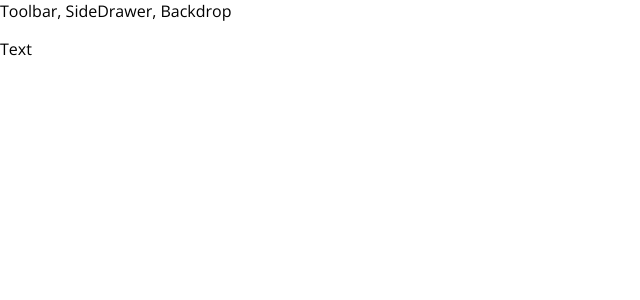
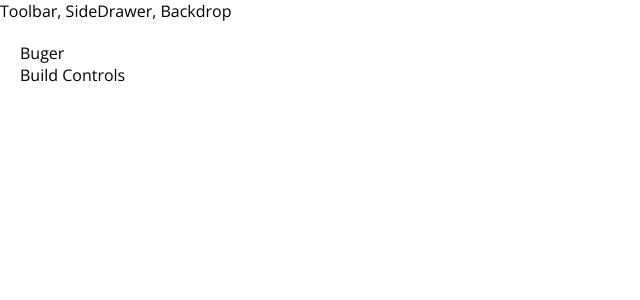
Before and after one commit to nenadpoz/burger-builder, a React (Create React App) app: page / in a window 1280 px wide. Shown: the top 300 px of the page, without its empty margins (0-640 px from the left). Built offline with nearby package versions, Linux system fonts and the light colour scheme.

Commit message:
Burger builder container.

```diff
--- a/src/App.js
+++ b/src/App.js
@@ -1,11 +1,13 @@
 import React from 'react';
+
 import Layout from './components/Layout/Layout';
+import BurgerBuilder from './containers/BurgerBuilder/BurgerBuilder';
 
 function App() {
   return (
     <div>
       <Layout>
-        <p>Text</p>
+        <BurgerBuilder></BurgerBuilder>
       </Layout>
     </div>
   );
--- /dev/null
+++ b/src/components/Layout/Layout.css
@@ -0,0 +1,3 @@
+.content {
+  margin: 20px;
+}
--- a/src/components/Layout/Layout.js
+++ b/src/components/Layout/Layout.js
@@ -1,12 +1,12 @@
 import React from 'react';
 
 import Aux from '../../hoc/Aux';
-import App from '../../App';
+import './Layout.css';
 
 const layout = (props) => (
   <Aux>
     <div>Toolbar, SideDrawer, Backdrop</div>
-    <main>
+    <main className='content'>
       {props.children}
     </main>
   </Aux>
--- /dev/null
+++ b/src/containers/BurgerBuilder/BurgerBuilder.js
@@ -0,0 +1,15 @@
+import React, { Component } from 'react';
+import Aux from '../../hoc/Aux';
+
+class BurgerBuilder extends Component {
+  render() {
+    return (
+      <Aux>
+        <div>Buger</div>
+        <div>Build Controls</div>
+      </Aux>
+    )
+  }
+}
+
+export default BurgerBuilder;
```
